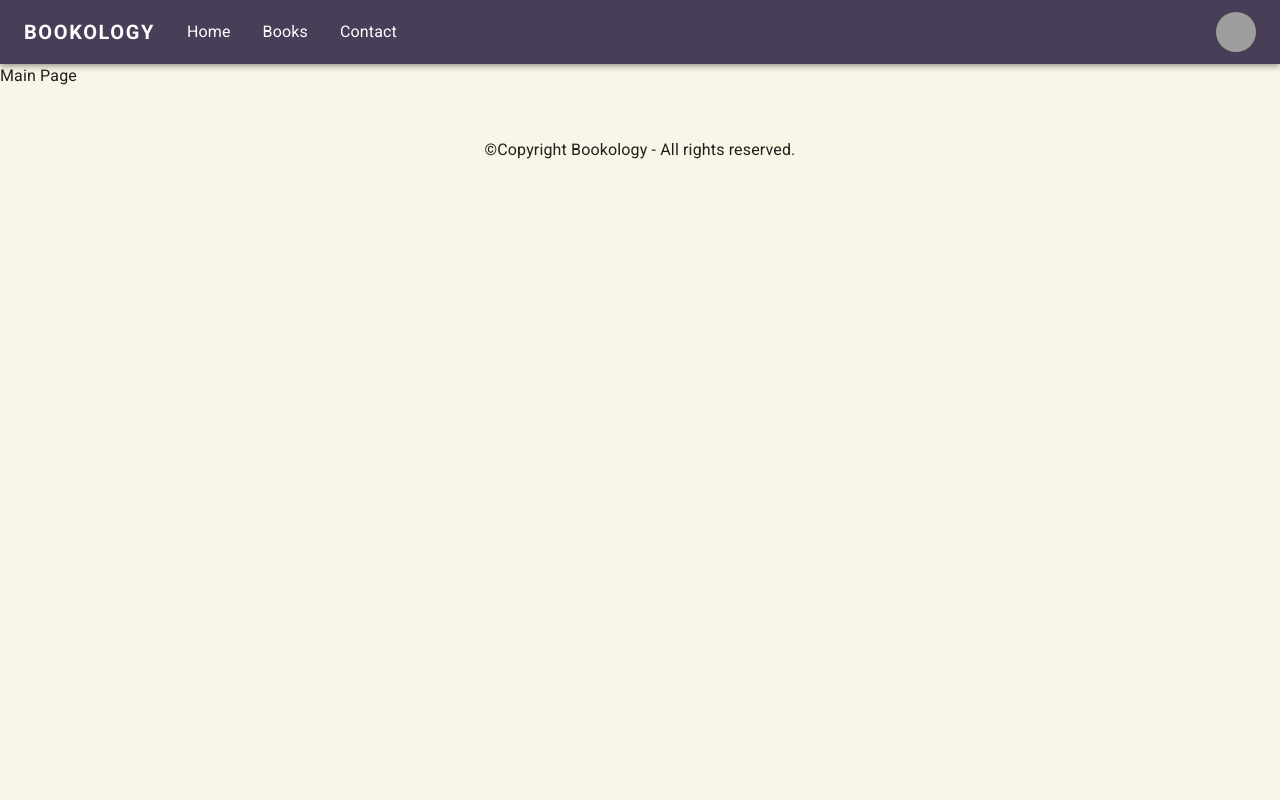
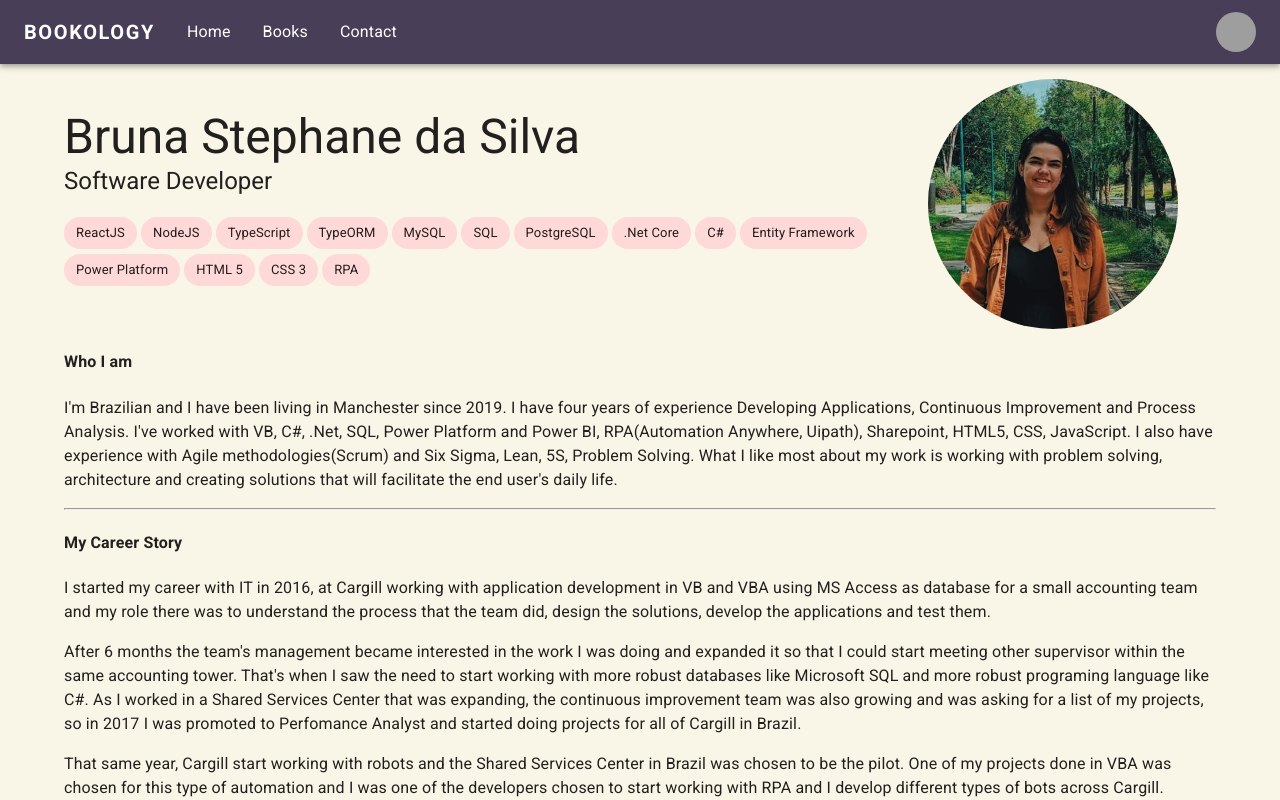
Before and after one commit to Brunastephane/mini-project-web, a React (Create React App) app: page / in a window 1280 px wide. Shown: the top 800 px of the page. Built offline with nearby package versions, Linux system fonts and the light colour scheme; grey boxes are pictures that could not be loaded.

Commit message:
Created HomePage and Style

```diff
--- a/src/pages/Main/Main.tsx
+++ b/src/pages/Main/Main.tsx
@@ -1,7 +1,96 @@
+import { Avatar, Chip, Container, Grid, Typography } from "@mui/material";
 import React from "react";
 
+const skills = [
+  "ReactJS",
+  "NodeJS",
+  "TypeScript",
+  "TypeORM",
+  "MySQL",
+  "SQL",
+  "PostgreSQL",
+  ".Net Core",
+  "C#",
+  "Entity Framework",
+  "Power Platform",
+  "HTML 5",
+  "CSS 3",
+  "RPA",
+];
+
 function Main() {
-  return <div>Main Page</div>;
+  return (
+    <Container>
+      <Grid container spacing={0} mt="15px">
+        <Grid item xs={9} sx={{ mt: "30px" }}>
+          <Typography variant="h3">Bruna Stephane da Silva</Typography>
+          <Typography variant="h5" sx={{ mb: "15px" }}>
+            Software Developer
+          </Typography>
+          {skills.map((skill) => (
+            <Chip label={skill} sx={{ mr: "4px", mt: "5px" }} />
+          ))}
+        </Grid>
+        <Grid item xs={3}>
+          <Avatar
+            src={process.env.PUBLIC_URL + "/imgperfil.jpg"}
+            sx={{ width: "250px", height: "250px" }}
+          />
+        </Grid>
+      </Grid>
+
+      <h4>
+        Who <span>I am</span>{" "}
+      </h4>
+      <p>
+        I'm Brazilian and I have been living in Manchester since 2019. I have
+        four years of experience Developing Applications, Continuous Improvement
+        and Process Analysis. I've worked with VB, C#, .Net, SQL, Power Platform
+        and Power BI, RPA(Automation Anywhere, Uipath), Sharepoint, HTML5, CSS,
+        JavaScript. I also have experience with Agile methodologies(Scrum) and
+        Six Sigma, Lean, 5S, Problem Solving. What I like most about my work is
+        working with problem solving, architecture and creating solutions that
+        will facilitate the end user's daily life.
+      </p>
+
+      <hr />
+
+      <h4>
+        My <span>Career Story</span>
+      </h4>
+      <p>
+        I started my career with IT in 2016, at Cargill working with application
+        development in VB and VBA using MS Access as database for a small
+        accounting team and my role there was to understand the process that the
+        team did, design the solutions, develop the applications and test them.
+      </p>
+      <p>
+        After 6 months the team's management became interested in the work I was
+        doing and expanded it so that I could start meeting other supervisor
+        within the same accounting tower. That's when I saw the need to start
+        working with more robust databases like Microsoft SQL and more robust
+        programing language like C#. As I worked in a Shared Services Center
+        that was expanding, the continuous improvement team was also growing and
+        was asking for a list of my projects, so in 2017 I was promoted to
+        Perfomance Analyst and started doing projects for all of Cargill in
+        Brazil.
+      </p>
+      <p>
+        That same year, Cargill start working with robots and the Shared
+        Services Center in Brazil was chosen to be the pilot. One of my projects
+        done in VBA was chosen for this type of automation and I was one of the
+        developers chosen to start working with RPA and I develop different
+        types of bots across Cargill.
+      </p>
+      <p>
+        In March 2019, I was invited to participate in a selection process for a
+        project to implement RPA at Algar Tech, a large South American
+        technology company and saw a good opportunity for growth. Where we were
+        responsible for creating the company's first robots and defining tools
+        and best practices
+      </p>
+    </Container>
+  );
 }
 
 export default Main;
--- a/src/theme.ts
+++ b/src/theme.ts
@@ -40,6 +40,13 @@ const DefaultTheme = createTheme({
     MuiRating: {
       styleOverrides: {},
     },
+    MuiChip: {
+      styleOverrides: {
+        root: {
+          backgroundColor: "#ffd8d8",
+        },
+      },
+    },
   },
   palette: {
     background: {
```
Also changed, not shown: public/imgperfil.jpg (added), 1 other file (tests, documents, lock files or other folders).
